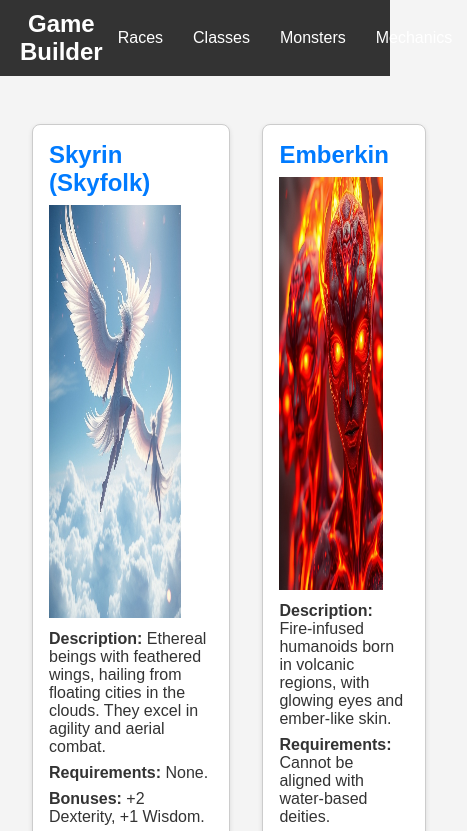
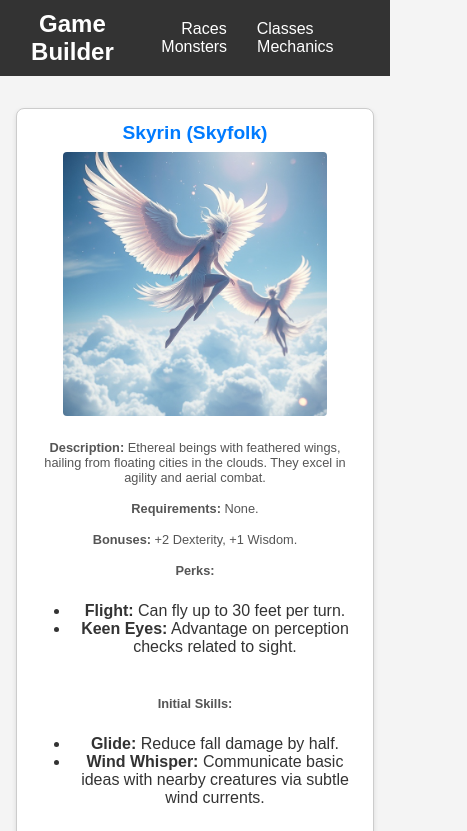
Before and after one commit to AbdullojonZiyaev/DnD, a plain HTML site: page index.html in a window 390 px wide. Shown: the top 831 px of the page, 467 px wide, since content can reach past the window. Drawn offline with Linux system fonts and the light colour scheme.

Commit message:
full responsive races page

```diff
--- a/style.css
+++ b/style.css
@@ -7,11 +7,15 @@ body {
     background-color: #f4f4f4;
     color: #333;
 }
+
 header {
     background-color: #333;
     color: #fff;
     text-align: center;
     padding: 1rem 0;
+    position: sticky;
+    top: 0;
+    z-index: 1000;
 }
 
 h1 {
@@ -20,7 +24,7 @@ h1 {
 }
 
 main {
-    padding: 2rem;
+    padding: 1rem;
 }
 
 h2 {
@@ -31,8 +35,8 @@ h2 {
 
 .card-container {
     display: grid;
-    grid-template-columns: repeat(3, 1fr); /* 5 columns */
-    gap: 2rem; /* Space between cards */
+    grid-template-columns: repeat(3, 1fr);
+    gap: 1.5rem;
     margin-top: 1rem;
 }
 
@@ -43,12 +47,20 @@ h2 {
     box-shadow: 0 2px 5px rgba(0, 0, 0, 0.1);
     padding: 1rem;
     transition: transform 0.2s, box-shadow 0.2s;
+    display: flex;
+    flex-direction: column;
+    align-items: center;
+    text-align: center;
 }
 
-.card img{
-    height: 40%;
-    width: 80%;
+.card img {
+    height: auto;
+    width: 100%;
+    max-width: 80%;
+    border-radius: 4px;
+    margin-bottom: 1rem;
 }
+
 .card:hover {
     transform: translateY(-5px);
     box-shadow: 0 5px 15px rgba(0, 0, 0, 0.2);
@@ -62,6 +74,8 @@ h2 {
 
 .card p {
     margin: 0.5rem 0;
+    font-size: 0.9rem;
+    color: #555;
 }
 
 footer {
@@ -72,15 +86,44 @@ footer {
     margin-top: 2rem;
 }
 
-/* Ensure cards are responsive */
+/* Responsive Styles */
 @media (max-width: 1200px) {
     .card-container {
-        grid-template-columns: repeat(3, 1fr); /* 4 columns for medium screens */
+        grid-template-columns: repeat(2, 1fr);
     }
 }
 
 @media (max-width: 768px) {
     .card-container {
-        grid-template-columns:  repeat(2, 1fr);;
+        grid-template-columns: 1fr;
+    }
+
+    header {
+        padding: 0.5rem;
+    }
+
+    nav ul {
+        display: flex;
+        flex-wrap: wrap;
+        justify-content: center;
+        padding: 0.5rem 0;
+    }
+
+    nav ul li {
+        margin: 0 10px;
+    }
+
+    .card {
+        padding: 0.8rem;
     }
 }
+
+@media (max-width: 480px) {
+    .card h3 {
+        font-size: 1.2rem;
+    }
+
+    .card p {
+        font-size: 0.8rem;
+    }
+}
```
